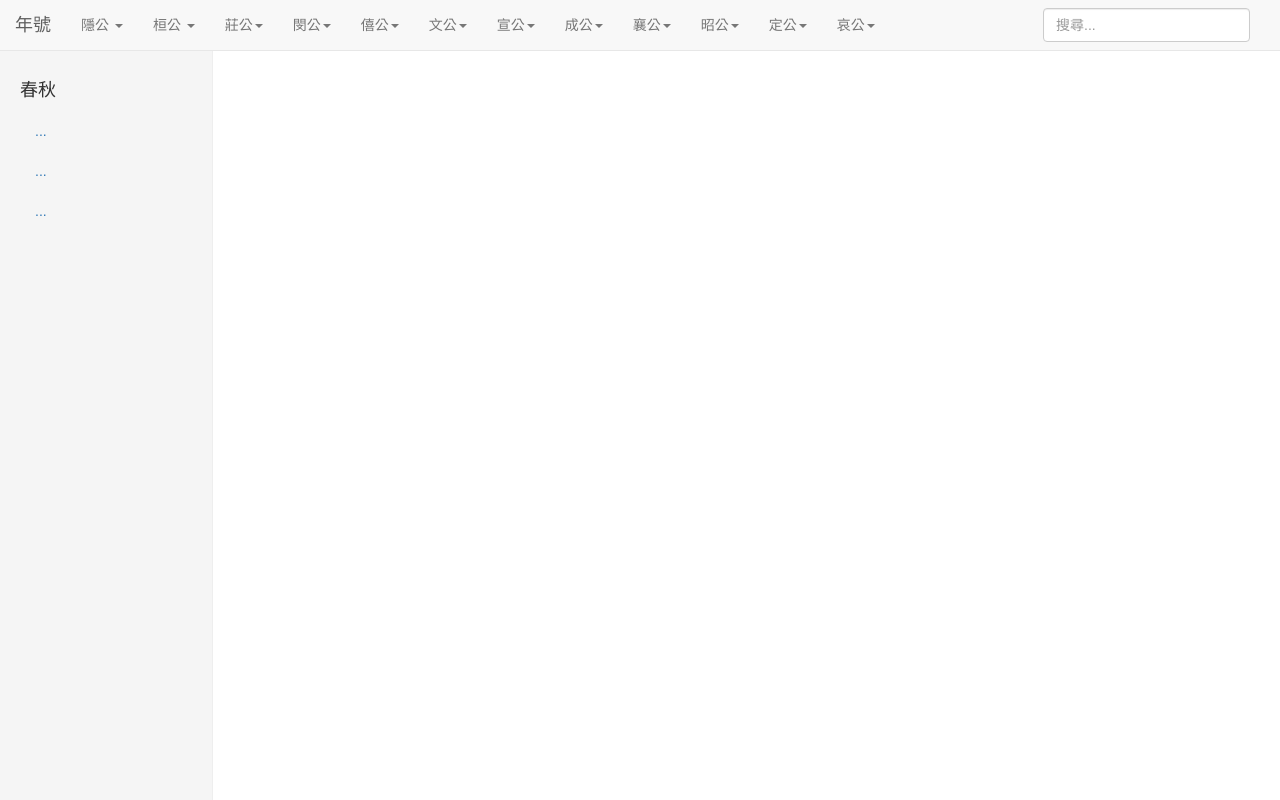
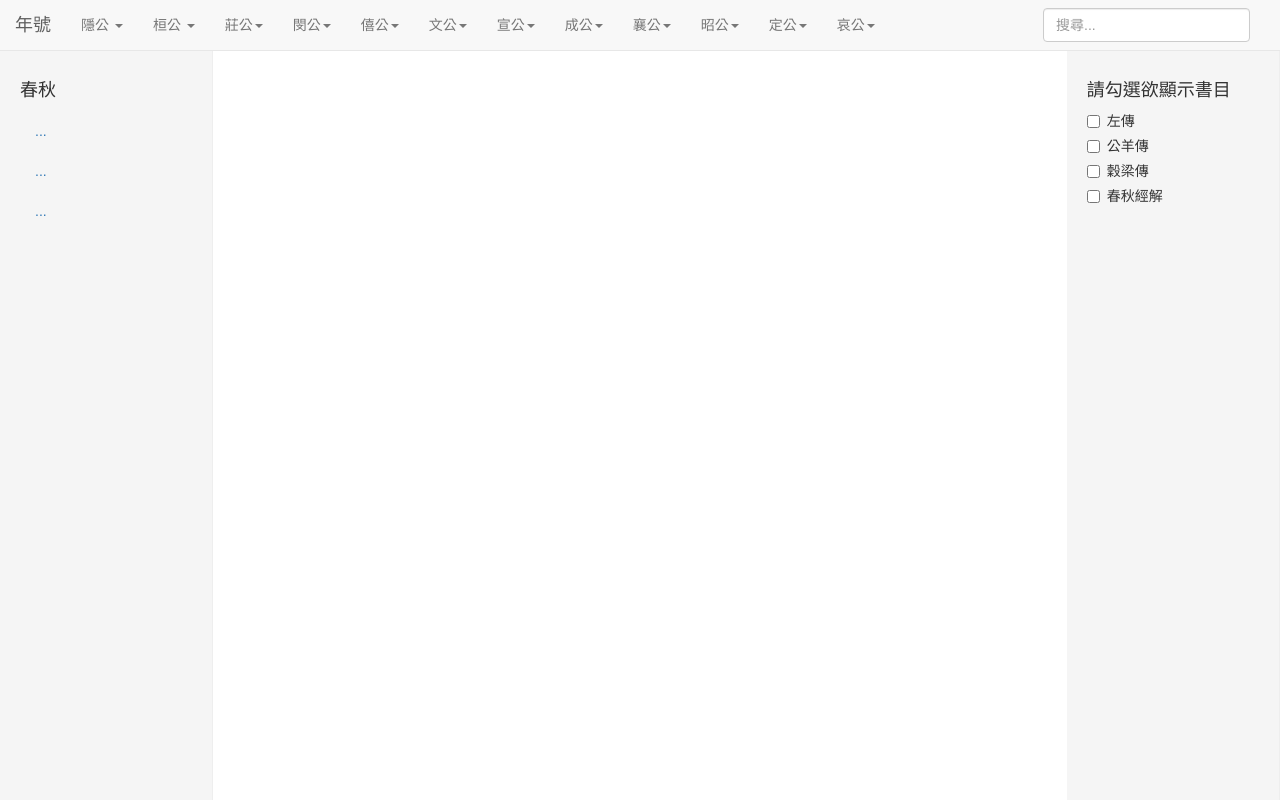
Before and after one commit to EvelynLiu/Digital_Humanity_final, a PHP site: page / in a window 1280 px wide. Run offline with PHP 8.4, Linux system fonts and the light colour scheme.

Commit message:
add right board checklist

```diff
--- a/css/main.css
+++ b/css/main.css
@@ -1,9 +1,9 @@
 .sidebar {
-	position: fixed;
+    position: fixed;
     top: 51px;
     bottom: 0;
     left: 0;
-	z-index: 1000;
+    z-index: 1000;
     display: block;
     padding: 20px;
     overflow-x: hidden;
@@ -11,3 +11,17 @@
     background-color: #f5f5f5;
     border-right: 1px solid #eee;
 }
+
+.checklist {
+    position: fixed;
+    top: 51px;
+    bottom: 0;
+    right: 0;
+    z-index: 1000;
+    display: block;
+    padding: 20px;
+    overflow-x: hidden;
+    overflow-y: auto;
+    background-color: #f5f5f5;
+    border-right: 1px solid #eee;
+}
--- a/index.html
+++ b/index.html
@@ -28,12 +28,6 @@
     <nav class="navbar navbar-default navbar-static-top">
     	<div class="container-fluid">
         	<div class="navbar-header">
-        		<button type="button" class="navbar-toggle collapsed" data-toggle="collapse" data-target="#navbar" aria-expanded="false" aria-controls="navbar">
-            		<span class="sr-only">Toggle navigation</span>
-            		<span class="icon-bar"></span>
-            		<span class="icon-bar"></span>
-            		<span class="icon-bar"></span>
-          		</button>
           		<a class="navbar-brand" href="#">年號</a>
         	</div>
         	<div id="navbar" class="navbar-collapse collapse">
@@ -365,7 +359,7 @@
     <!-- Left board -->
     <div class="container-fluid">
     	<div class="row">
-        <div class="col-sm-3 col-md-2 sidebar">
+	        <div class="col-sm-2 col-md-2 sidebar">
 	        	<h4>春秋</h4>
 	        	<ul class="nav nav-sidebar">
 	            	<li><a href="#">...</a></li>
@@ -374,4 +368,31 @@
 	          	</ul>
 	        </div>
 	    </div>
+    </div>
+
+    <!-- Right board -->
+    <div class="container-fluid">
+    	<div class="row">
+	        <div class="col-sm-2 col-md-2 checklist">
+	        	<h4>請勾選欲顯示書目</h4>
+	        	<div class="checkbox">
+  					<label><input type="checkbox" value="">左傳</label>
+				</div>
+				<div class="checkbox">
+  					<label><input type="checkbox" value="">公羊傳</label>
+				</div>
+				<div class="checkbox">
+  					<label><input type="checkbox" value="">穀梁傳</label>
+				</div>
+				<div class="checkbox">
+  					<label><input type="checkbox" value="">春秋經解</label>
+				</div>
+	        </div>
+	    </div>
+    </div>
+
+    <!-- Main board -->
+
+
+
 </body>
```
Lines whose indentation alone changed are shown as unchanged.
